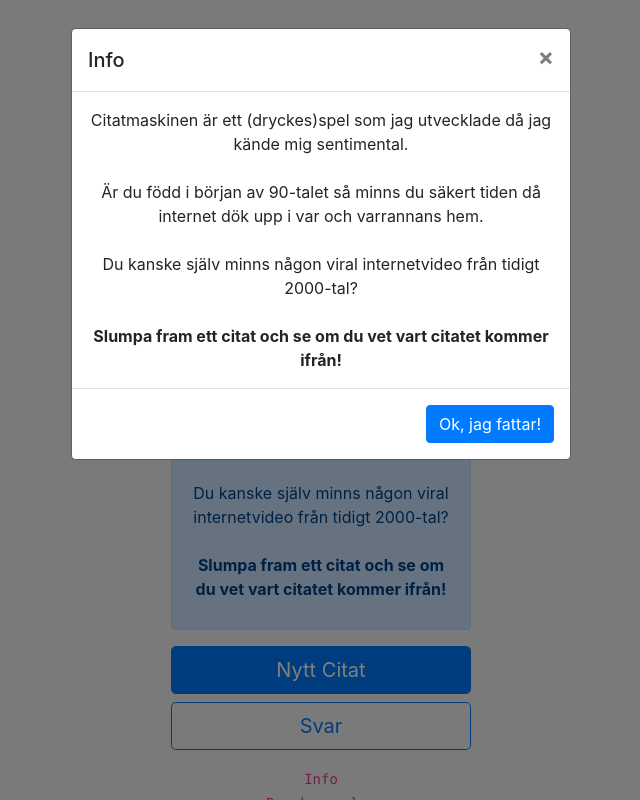
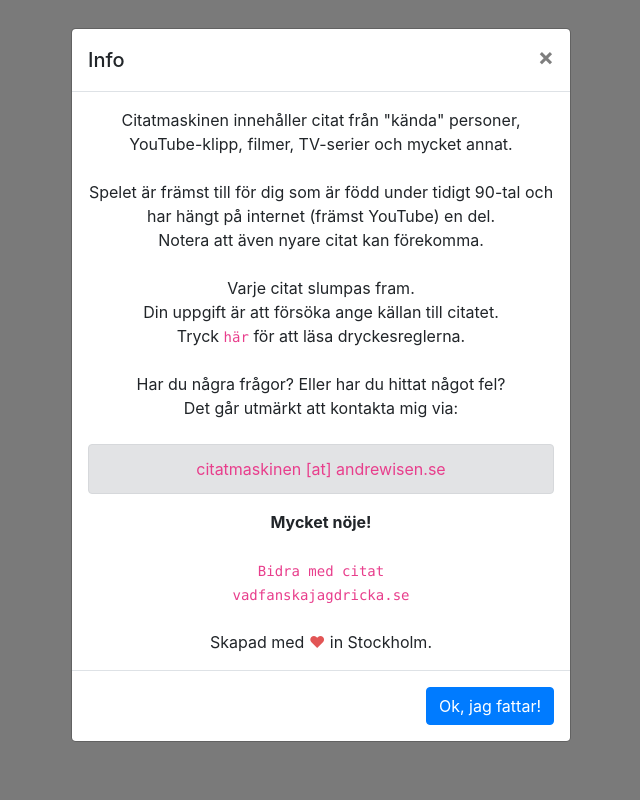
Before and after one commit to andrewisen/Citatmaskinen, a PHP site: page /index.php?easterEgg in a window 1280 px wide, after a click on "Info". Shown: the whole page, without its empty margins (319-959 px from the left). Run offline with PHP 8.4, Linux system fonts and the light colour scheme.

Commit message:
Update info text, add easter egg

```diff
--- a/app/index.php
+++ b/app/index.php
@@ -5,11 +5,37 @@
     $appTitle = $appName . " " . $appVersion;
     $appAuthor = "André 'MG' Wisén";
 
-    $info = $appName . ' är ett (dryckes)spel som jag utvecklade då jag kände mig sentimental.<br><br>
+    $splashScreen = $appName . ' är ett dryckesspel som jag skapade då jag började känna mig sentimental.<br><br>
     Är du född i början av 90-talet så minns du säkert tiden då internet dök upp i var och varrannans hem.<br><br>
     Du kanske själv minns någon viral internetvideo från tidigt 2000-tal?<br><br>
+
+    Spelet är perfekt för dig som är fast på en tråkig förfest eller för dig som vill bli full med dina riktiga vänner.<br><br>
+
     <b>Slumpa fram ett citat och se om du vet vart citatet kommer ifrån!</b>
+
     ';
+
+    $info = $appName . ' innehåller citat från "kända" personer, YouTube-klipp, filmer, TV-serier och mycket annat.<br><br>
+    Spelet är främst till för dig som är född under tidigt 90-tal och har hängt på internet (främst YouTube) en del.<br>
+    Notera att även nyare citat kan förekomma.<br><br>
+
+    Varje citat slumpas fram.<br>
+    Din uppgift är att försöka ange källan till citatet.<br>
+    Tryck <code data-toggle="modal" data-target="#modal-rules"><a href="#modal-rules">här</a></code> för att läsa dryckesreglerna.<br><br>
+    Har du några frågor? Eller har du hittat något fel?<br>
+    Det går utmärkt att kontakta mig via:<br><br>
+    <div class="alert alert-secondary" role="alert">
+        <a href="mailto:citatmaskinen@andrewisen.se">citatmaskinen [at] andrewisen.se</a>
+    </div>
+
+    <b>Mycket nöje!</b><br><br>
+
+    <code><a href="https://forms.gle/8JeM1H9GHnLDq41t5" target="_blank">Bidra med citat</a></code>
+    <br>
+    <code><a href="https://vadfanskajagdricka.se" target="_blank">vadfanskajagdricka.se</a></code><br><br>
+
+    Skapad med <span style="color: #e25555;">&#9829;</span> in Stockholm.
+<br>    ';
 
     $rules = '
             <p>
@@ -111,12 +137,12 @@
     <!-- Main content -->
     <body class="text-center">
         <div class="quote">
-            <img class="mb-4" src="./logos/logo_300x300.png" alt="" width="72" height="72">
+            <a href="?easterEgg"><img class="mb-4" src="./logos/logo_300x300.png" alt="" width="72" height="72"></a>
             <div class="alert alert-primary" role="alert">
                 <h4 class="alert-heading"></h4>
                 <h2><b><p id="id-quote"><?php echo $appTitle;?></p></b></h2>
                 <p id="id-source">
-                    <?php echo $info;?>
+                    <?php echo $splashScreen;?>
                 </p>
             </div>
 
@@ -128,10 +154,6 @@
                 <code data-toggle="modal" data-target="#modal-info"><a href="#modal-info">Info</a></code>
                 <br>
                 <code data-toggle="modal" data-target="#modal-rules"><a href="#modal-rules">Dryckesregler</a></code>
-                <br>
-                <code><a href="https://forms.gle/8JeM1H9GHnLDq41t5" target="_blank">Bidra med citat</a></code>
-                <br>
-                <code><a href="https://vadfanskajagdricka.se" target="_blank">vadfanskajagdricka.se</a></code>
             </p>
 
             <p class="mt-5 mb-3 text-muted">
@@ -275,5 +297,13 @@
         var quote = "";
         var source = "";
         var url = "";
+
+        var status =  window.location.search.substr(1);
+        if (status == "easterEgg") {
+            document.getElementById("id-quote").innerHTML = "Du tryckte på loggan!";
+            document.getElementById("id-source").innerHTML = "Du är en nyfiken typ :)";
+        }
+
+
     </script>
 </html>
```
